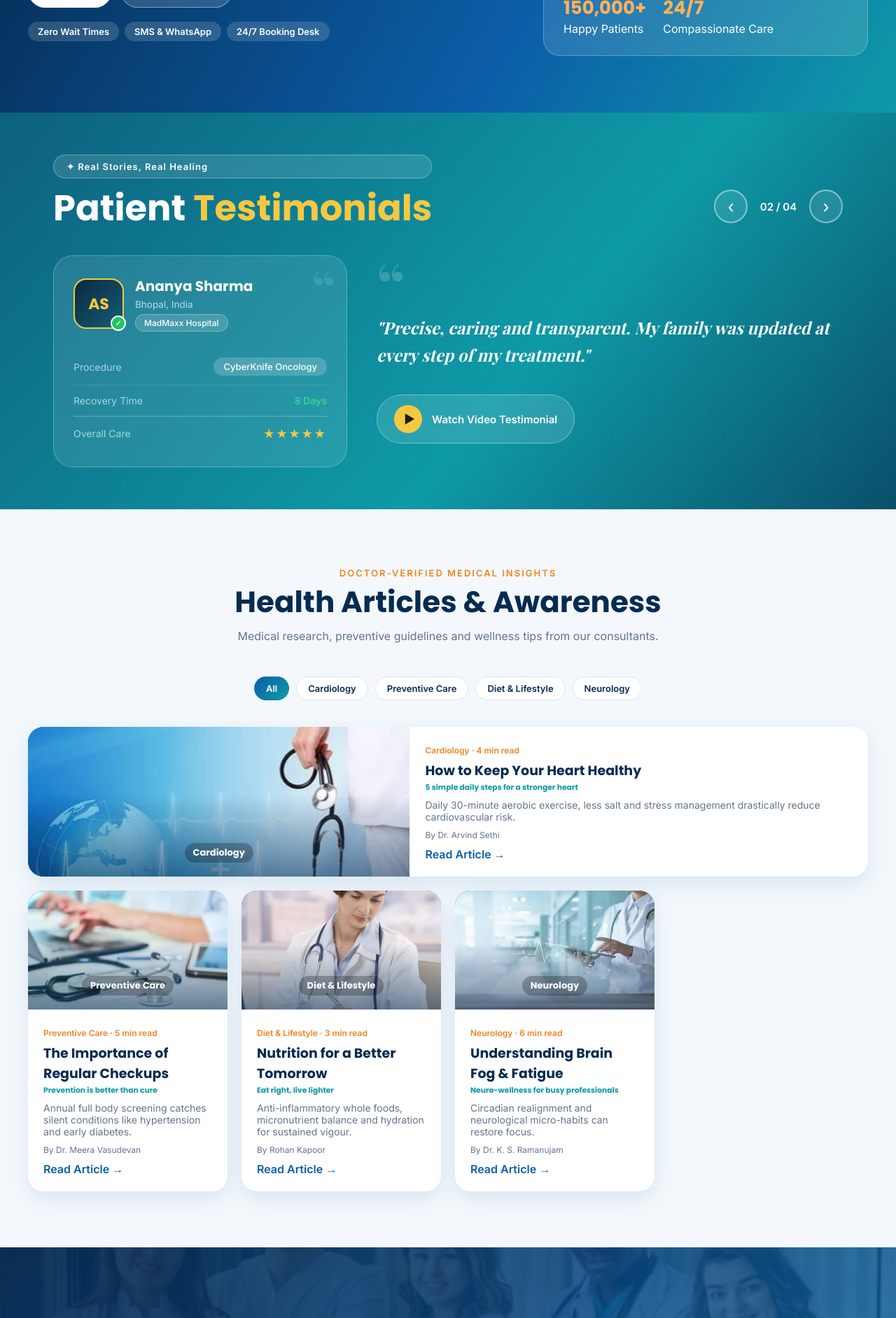
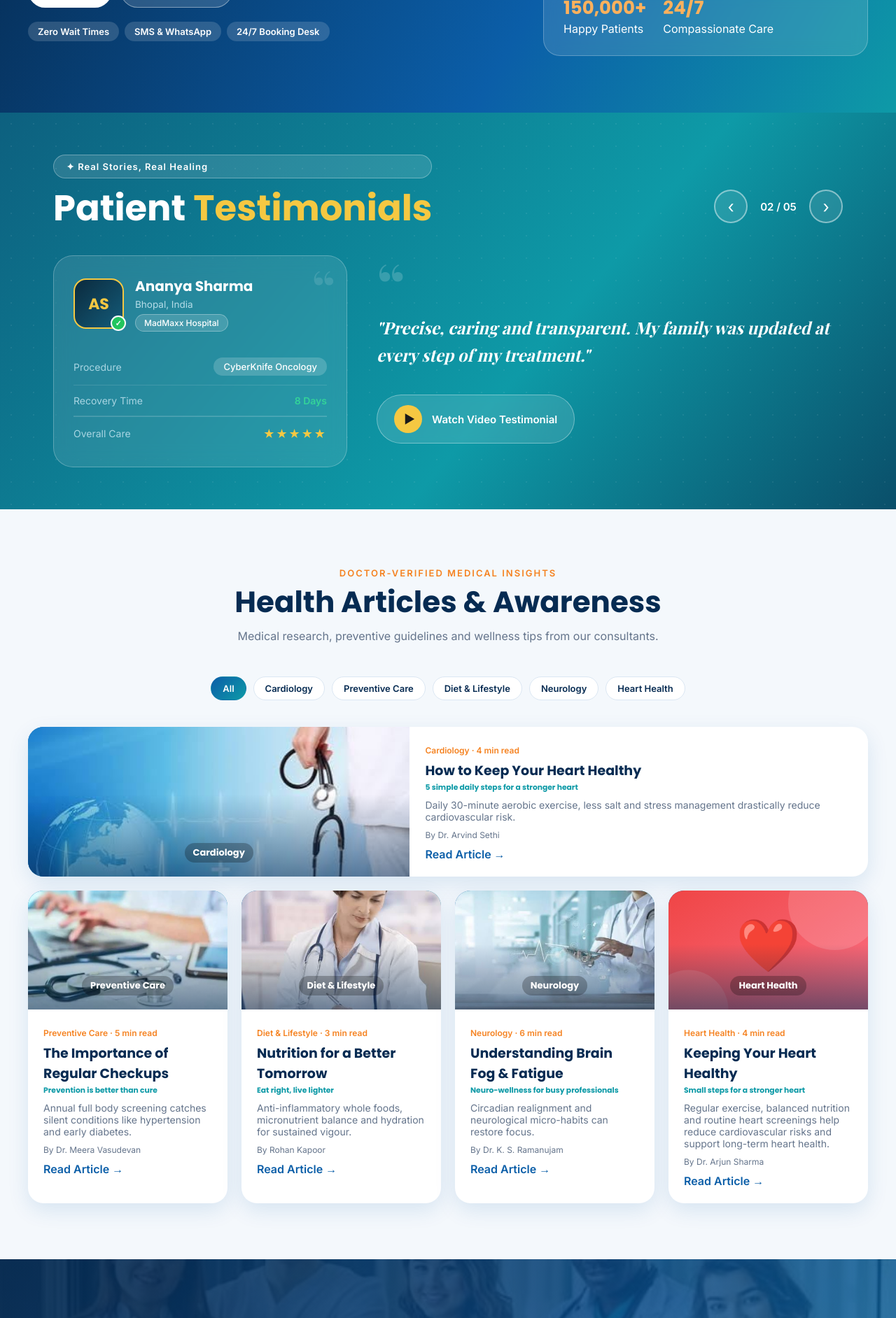
Before and after one commit to ankityadav14/Hospital-React-Website, a React (Vite) app: page / in a window 1280 px wide. Shown: the part 5124-7008 px from the top of the page at 70% size. Built offline with nearby package versions, Linux system fonts and the light colour scheme; a web font is replaced by a local one.

Commit message:
Update data

```diff
--- a/src/data.js
+++ b/src/data.js
@@ -267,7 +267,15 @@ export const articles = [
     'Circadian realignment and neurological micro-habits can restore focus.',
     'Dr. K. S. Ramanujam',
     '6 min'
-  ]
+  ],
+  [
+  'Heart Health',
+  'Keeping Your Heart Healthy',
+  'Small steps for a stronger heart',
+  'Regular exercise, balanced nutrition and routine heart screenings help reduce cardiovascular risks and support long-term heart health.',
+  'Dr. Arjun Sharma',
+  '4 min'
+ ]
 ]
 export const tests = [
   [
@@ -297,6 +305,13 @@ export const tests = [
     'Advanced Neuro Care',
     '14 Days',
     "From emergency admittance to intensive rehabilitation, every specialist showed deep empathy and surgical precision. I couldn't have asked for a better medical team."
+  ],
+  [
+    'Ankit Yadav',
+    'Pune',
+    'Advanced Neuro Care',
+    '10 Days',
+    "The care and support I received was Outstandig. Doctors and staff were always there for me. A life-changing experience! "
   ]
 ]
 export const quick = [
```
